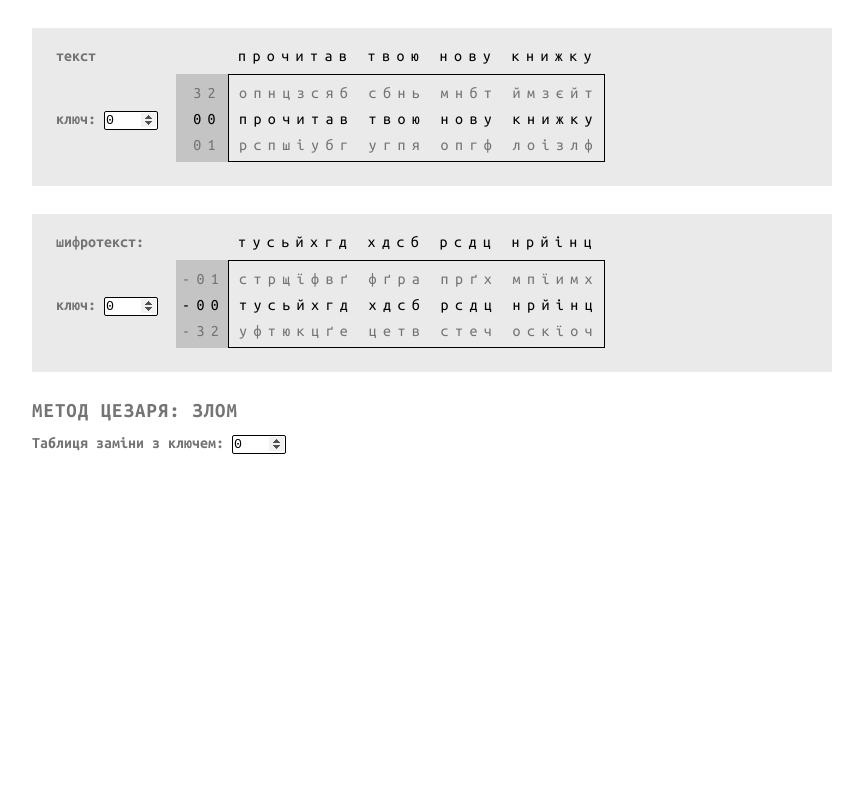
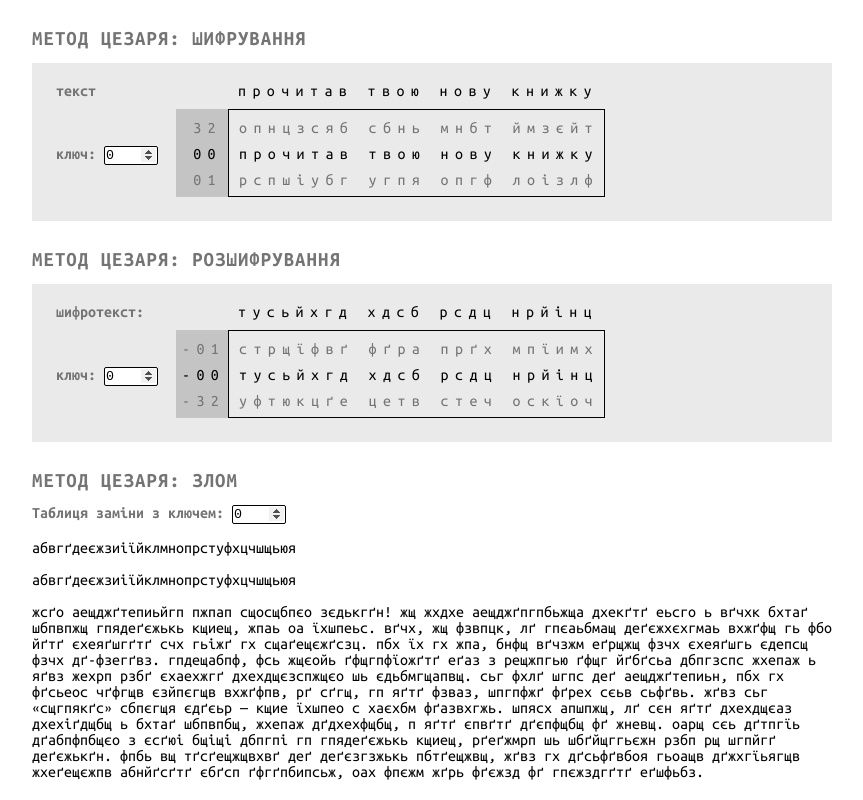
Before and after one commit to Zlira/crypto_history, a React (Create React App) app: page / in a window 1280 px wide. Shown: the whole page, without its empty margins (208-1071 px from the left). Built offline with nearby package versions, Linux system fonts and the light colour scheme.

Commit message:
CaesarBreakWidget - working but unstyled

```diff
--- a/src/App.js
+++ b/src/App.js
@@ -3,6 +3,8 @@ import './App.css';
 
 import CaesarCipherWidget from './components/CaesarWidget';
 import CaesarBreakWidget from './components/CaesarBreakWidget'
+import { caesarText } from './content/cipherTexts'
+import { encipher } from './ciphers/caesar'
 
 class App extends Component {
   render() {
@@ -19,6 +21,7 @@ class App extends Component {
         />
         <CaesarBreakWidget
           title='Метод Цезаря: Злом'
+          text={encipher(19, caesarText.toLowerCase())}
         />
       </div>
     );
--- a/src/components/CaesarBreakWidget.js
+++ b/src/components/CaesarBreakWidget.js
@@ -1,23 +1,34 @@
 import React from 'react'
 
+import { ALPHABET, ALPHABET_LEN } from '../ciphers/alphabet'
+import { decipher } from '../ciphers/caesar'
+import { mod } from '../ciphers/mathHelpers'
+import CipherWidget from './CipherWidget'
 import {CaesarBreakKeyControls} from './CaesarKeyControls'
 
 
-export default class CaesarBreakWidget extends React.Component {
-  render() {
-    return (
-      <section className='cipher-widget cipher-widget_break'>
-        <h3 className='cipher-widget__title'>{this.props.title}</h3>
-        <CeasarBreakBody />
-      </section>
-    )
-  }
+export default function CaesarBreakWidget({title, text}){
+  const renderBody = ({
+    updateCipherKey_, cipherKey_
+  }) => <CeasarBreakBody cipherKey={cipherKey_} updateCipherKey={updateCipherKey_} text={text}/>
+  return (
+      <CipherWidget title={title} renderBody={renderBody}/>
+  )
 }
 
 
-function CeasarBreakBody() {
+function CeasarBreakBody(props) {
+  const cipherKey = mod(props.cipherKey, ALPHABET_LEN)
+  const text = props.text || ''
   return <div>
-    <CaesarBreakKeyControls cipherKey={0} updateCipherKey={e => console.log(e.target.value)}/>
+    <CaesarBreakKeyControls {...props}/>
+    <div>
+      <p>{ALPHABET}</p>
+      <p>{ALPHABET.slice(cipherKey) + ALPHABET.slice(0, cipherKey)}</p>
+    </div>
+    <div>
+      <p>{decipher(cipherKey, text)}</p>
+    </div>
   </div>
 
 }
--- a/src/components/CaesarWidget.js
+++ b/src/components/CaesarWidget.js
@@ -5,14 +5,14 @@ import CipherTextField from './CaesarTextField'
 import {CaesarKeyControls} from './CaesarKeyControls'
 
 
-export default function CaesarCipherWidget({text, cipherKey, reverse}) {
+export default function CaesarCipherWidget({title, text, cipherKey, reverse}) {
   const renderBody = ({cipherKey_, updateCipherKey_}) => {
     return (
       <CaesarBody text={text} reverse={reverse}
         cipherKey={cipherKey_} updateCipherKey={updateCipherKey_}/>
     )
   }
-  return <CipherWidget renderBody={renderBody} cipherKey={cipherKey} />
+  return <CipherWidget renderBody={renderBody} cipherKey={cipherKey} title={title} />
 }
 
 
--- /dev/null
+++ b/src/content/cipherTexts.js
@@ -0,0 +1,19 @@
+export const caesarText = `
+Твоя криптографічна атака виявилася успішною!
+Ти тепер криптоаналітик першого рівня
+і можеш легко зламати найпростіші шифри, такі як Цезарів.
+Може, ти думаєш, що наскільки простесенькі методи
+ні для чого серйозного вже ніхто не використовує.
+Але це не так, люди можуть робити дуже серйозні справи дуже по-дурному.
+Наприклад, дві тисячі одинадцятого року у Британії один чоловік планував теракт
+і йому треба було секретно переписуватися зі спільниками.
+Він дещо знав про криптографію, але не довіряв жодним сучасним методам,
+бо вони, на його думку, занадто добре всім відомі.
+Тому він «винайшов» власний спосіб — шифр Цезаря в ексель документі.
+Зайве казати, що всю його переписку перехопили і легко зламали,
+теракт попередили, а його самого посадили до тюрми.
+Якби всі поганці покладалися у своїх лихих планах на найпростіші шифри,
+боротьба зі злочинністю була би значно простішою.
+Далі ми говоритимемо про просунутіші алгоритми,
+тому не повідомляй ніяким потенційним терористам ключового слова одноалфавіт,
+яке дасть тобі доступ до наступного розділу.`
```
